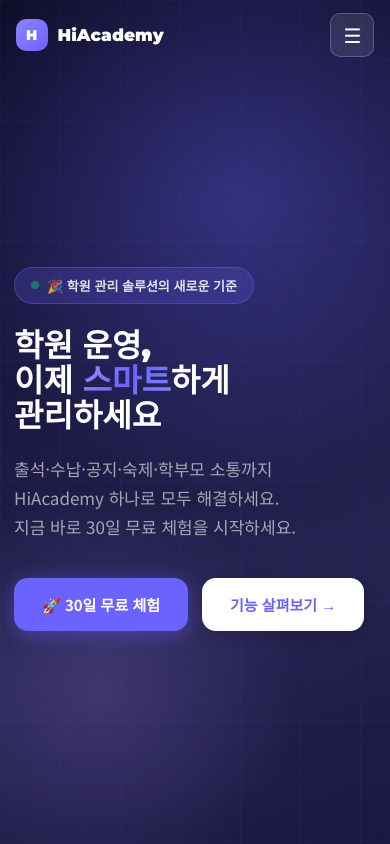
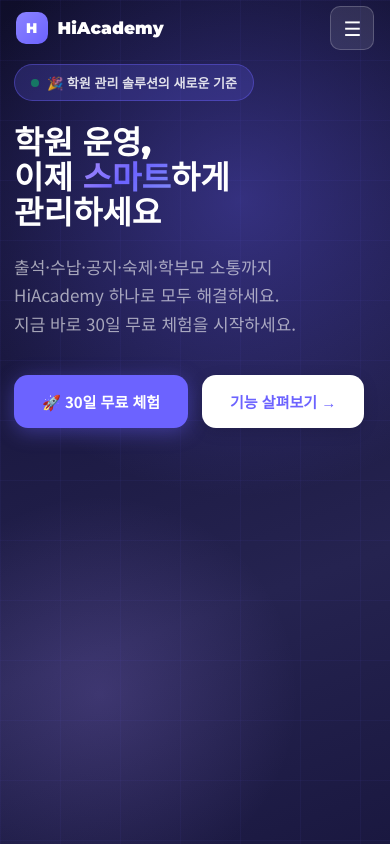
Before and after one commit to hightecbridge/dbridgehub-academy-landing, a React (Vite) app: page / in a window 390 px wide. Shown: the top 844 px of the page. Built offline with nearby package versions, Linux system fonts and the light colour scheme.

Commit message:
first commit

```diff
--- a/src/pages/landing/Hero.tsx
+++ b/src/pages/landing/Hero.tsx
@@ -7,11 +7,11 @@ export default function Hero() {
   const scrollTo = (id: string) => document.getElementById(id)?.scrollIntoView({ behavior: 'smooth' })
 
   return (
-    <section style={{
+    <section className="hero-section" style={{
       minHeight: '100vh',
       background: 'linear-gradient(160deg,#0F0E2A 0%,#1A1840 40%,#252350 70%,#1A1840 100%)',
       position: 'relative', display: 'flex', alignItems: 'center',
-      overflow: 'hidden', paddingTop: 70,
+      overflow: 'hidden',
     }}>
       {/* 배경 */}
       <div style={{ position: 'absolute', inset: 0, overflow: 'hidden', pointerEvents: 'none' }}>
@@ -20,7 +20,7 @@ export default function Hero() {
         <div style={{ position: 'absolute', inset: 0, backgroundImage: 'linear-gradient(rgba(108,99,255,.05) 1px,transparent 1px),linear-gradient(90deg,rgba(108,99,255,.05) 1px,transparent 1px)', backgroundSize: '60px 60px' }} />
       </div>
 
-      <div className="container hero-inner" style={{ position: 'relative', zIndex: 1, width: '100%', padding: '80px 24px' }}>
+      <div className="container hero-inner" style={{ position: 'relative', zIndex: 1, width: '100%', padding: '80px 24px 100px' }}>
         <div style={{ display: 'grid', gridTemplateColumns: '1fr 1fr', gap: 60, alignItems: 'center' }} className="hero-grid">
           <div>
             {/* 배지 */}
@@ -60,13 +60,25 @@ export default function Hero() {
       </div>
 
       <style>{`
-        @media(max-width:768px){
+        .hero-section {
+          padding-top: calc(70px + env(safe-area-inset-top, 0px));
+        }
+        @media (max-width: 768px) {
+          .hero-section {
+            align-items: flex-start !important;
+            min-height: 100vh;
+            min-height: 100dvh;
+            padding-top: calc(60px + env(safe-area-inset-top, 0px)) !important;
+          }
           .hero-grid { grid-template-columns: 1fr !important; }
           .hero-visual { display: none !important; }
-          .hero-inner { padding: 56px 16px 72px !important; }
+          .hero-inner { padding: 12px 16px 56px !important; }
         }
-        @media(max-width:480px){
-          .hero-inner { padding: 48px 14px 64px !important; }
+        @media (max-width: 480px) {
+          .hero-section {
+            padding-top: calc(56px + env(safe-area-inset-top, 0px)) !important;
+          }
+          .hero-inner { padding: 8px 14px 48px !important; }
         }
       `}</style>
     </section>
--- a/src/styles/global.css
+++ b/src/styles/global.css
@@ -371,6 +371,15 @@ img { max-width: 100%; }
   .site-nav-backdrop.is-visible {
     display: block;
   }
+  .site-nav-inner {
+    min-height: 60px;
+  }
+}
+
+@media (max-width: 480px) {
+  .site-nav-inner {
+    min-height: 56px;
+  }
 }
 
 @media (min-width: 769px) {
```
Also changed, not shown: 4 other files (tests, documents, lock files or other folders).
